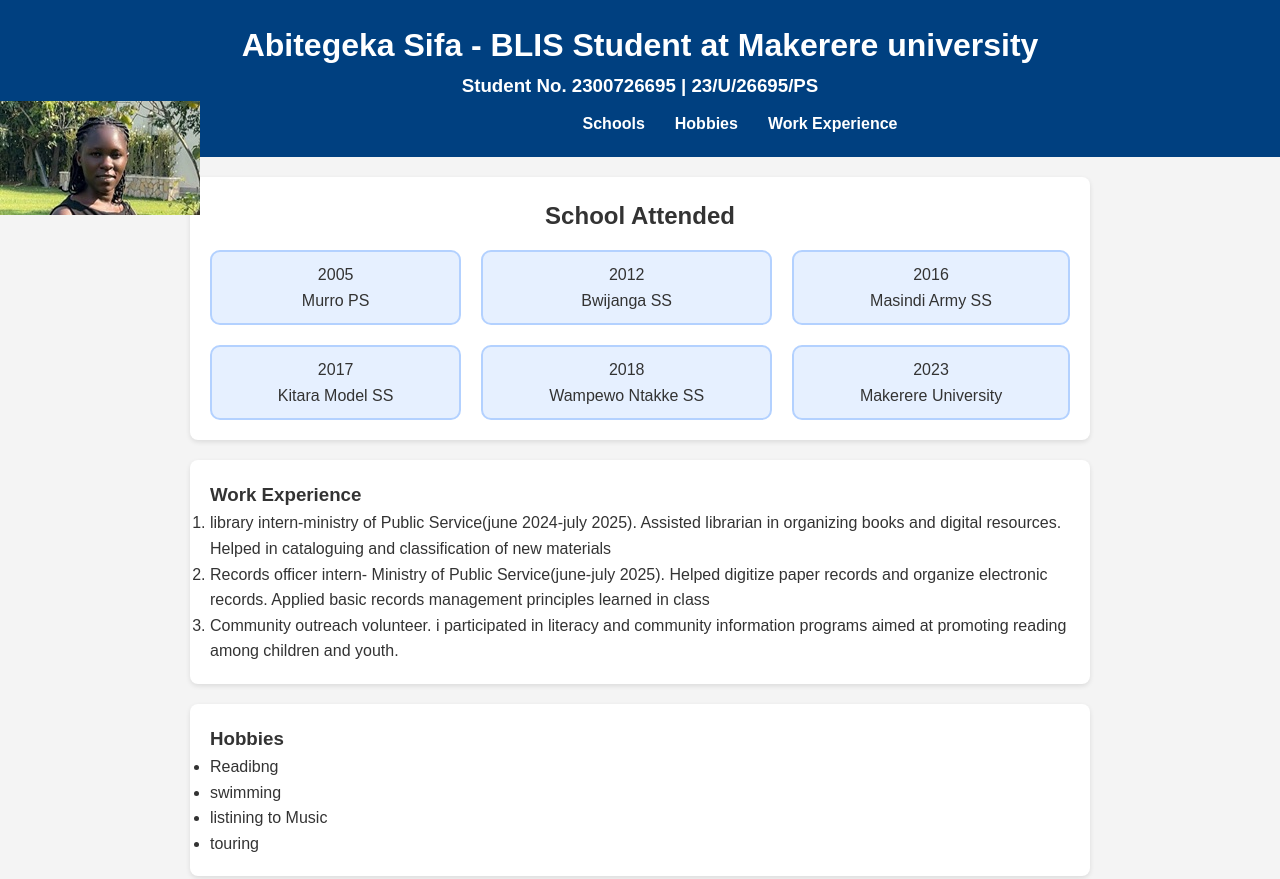
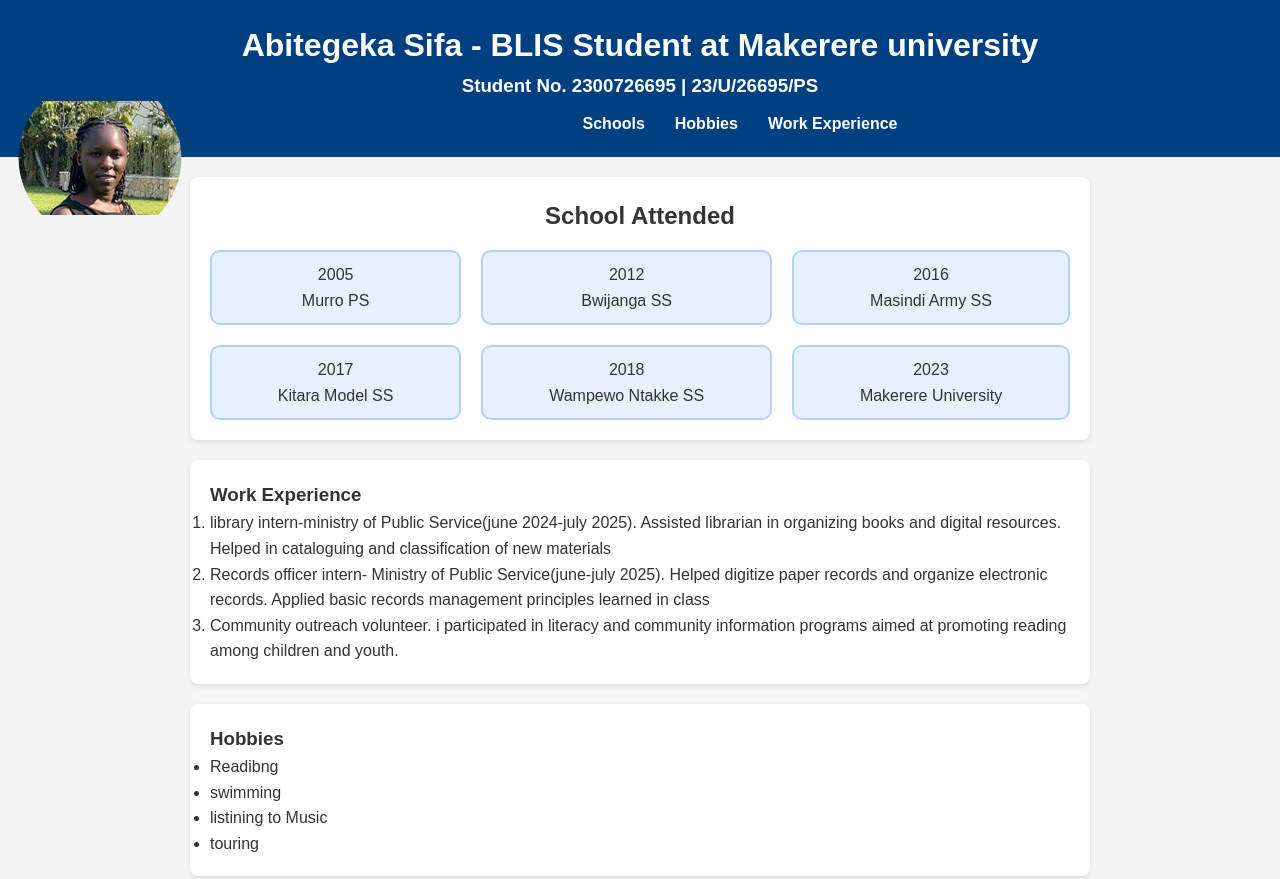
Before and after one commit to Abitegeka/profile-of-Sifa, a plain HTML site: page index.html in a window 1280 px wide. Shown: the top 879 px of the page. Drawn offline with Linux system fonts and the light colour scheme.

Commit message:
Restore and format style.css

```diff
--- a/style.css
+++ b/style.css
@@ -27,6 +27,9 @@ header {
 h2 {
   text-align: center;
 
+}
+img {
+  clip-path: circle(50%);
 }
 .
 profile-pic {
```
